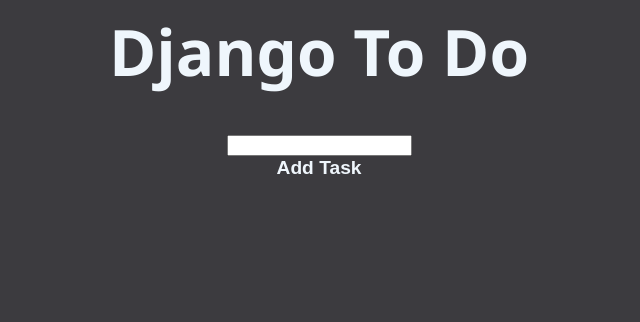
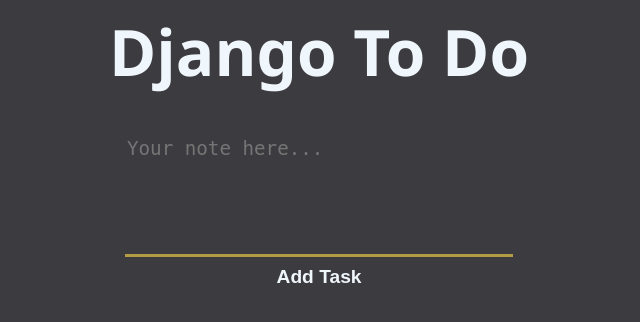
Before and after one commit to DLimaRafael/djangokeep, a Django app: page / in a window 1280 px wide. Shown: the top 322 px of the page, without its empty margins (321-961 px from the left). Run offline with Django 4.2, Linux system fonts and the light colour scheme; data that the repository does not hold is empty.

Commit message:
Style changes in HTML

```diff
--- a/todo/templates/index.html
+++ b/todo/templates/index.html
@@ -12,7 +12,7 @@
     <div class='content'>
         <h1>Django To Do</h1>
         <form id="taskInput" action="/addTodoItem/" method = "post">{% csrf_token %}
-            <input id="taskName" type="text" name="content">
+            <textarea id="taskContent" columns=50 rows=5 placeholder="Your note here..." name="content"></textarea>
             <input class="button" type="submit" value="Add Task">
         </form>
         <div class="list">
```
